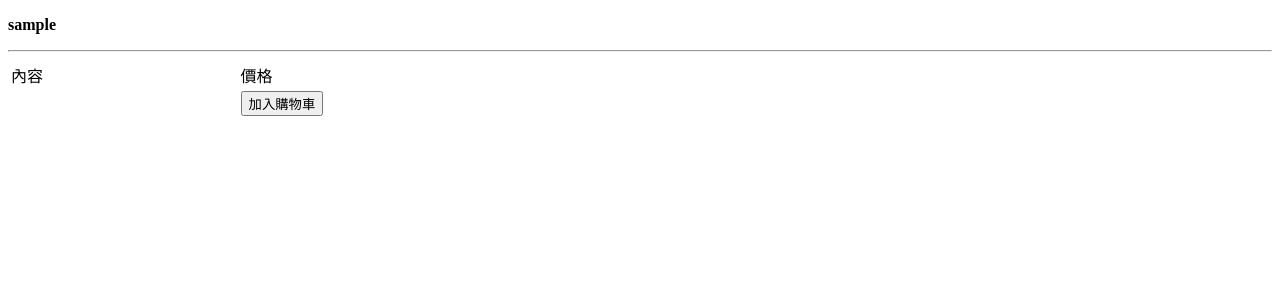
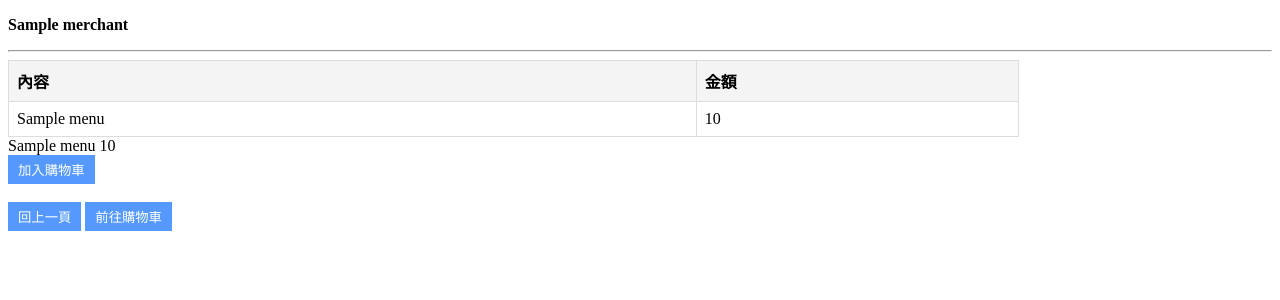
Before and after one commit to Kaiwhat/Food_Pangolin, a Python web app: template app/templates/customer/browse_menu.html in a window 1280 px wide. Shown: the top 300 px of the page. Run offline with Jinja, Linux system fonts and the light colour scheme; the template is opened without the code that fills it: most values are stand-ins (such as "Sample title", 1, 10 or a date in 2020).

Commit message:
Update templates

```diff
--- a/app/templates/customer/browse_menu.html
+++ b/app/templates/customer/browse_menu.html
@@ -4,31 +4,70 @@
     <meta charset="UTF-8">
     <meta name="viewport" content="width=device-width, initial-scale=1.0">
     <title>Browse Menu</title>
+    <style>
+        table{
+            width:80%;
+            border-collapse:collapse;
+        }
+        th, td{
+            border:1px solid #ddd;
+            padding:8px;
+            text-align:left;
+        }
+        th {
+            background-color:#f4f4f4;
+        }
+        button{
+            padding:5px 10px;
+            background-color:#5599FF;
+            color:white;
+            border:none;
+            cursor:pointer;
+        }
+        button:hover{
+            background-color:#0056b3;
+        }
+    </style>
 </head>
 
 <body>
-<p><b>{{merchant.username}}</b></p>
-<hr>
+    <p><b>{{merchant.name}}</b></p>
+    <hr>
+    <table>
+        <thead>
+            <tr>
+                <th>內容</th>
+                <th>金額</th>
+            </tr>
+        </thead>
+        <tbody>
+            {% for item in data %}
+            <tr>
+			    <td>{{item.menu}}</td>
+                <td>{{item.price}}</td>
+            </tr>
+            {% endfor %}
+        </tbody>
+    </table>
 
-<table width="800" >
-<tr>
-    <td>內容</td>
-    <td>價格</td>
-</tr>
-{% for record in data %}
-<tr>
-    <td>
-        <form method="POST" action="/browse_menu">
-            <input type="hidden" name="menu">
-			<input type="hidden" name="price">
+{% for item in data %}
+    <div class="menu-row">
+        <div class="menu-info">
+            <span>{{item.menu}}</span>
+            <span>{{item.price}}</span>
+        </div>
+        <form method="POST" action="/add_to_cart">
+            <input type="hidden" name="menu" value="{{item.menu}}">
+            <input type="hidden" name="price" value="{{item.price}}">
+            <button type="submit">加入購物車</button>
         </form>
-    </td>
-	<td>
-	    <button type='botton'>加入購物車</button></a>
-	</td>
-</tr>
+    </div>
+{% endfor %}
 
-{% endfor %}
-</form>
+<br>
+<a href="/place_order">
+    <button type="button">回上一頁</button></a>
+<a href="/place_order">
+    <button type="button">前往購物車</button></a>
 </body>
 </html>
```
Also changed, not shown: app/templates/customer/browse_merchant.html (+7 -12 lines), app/templates/customer/place_order.html (+62 -0 lines).
